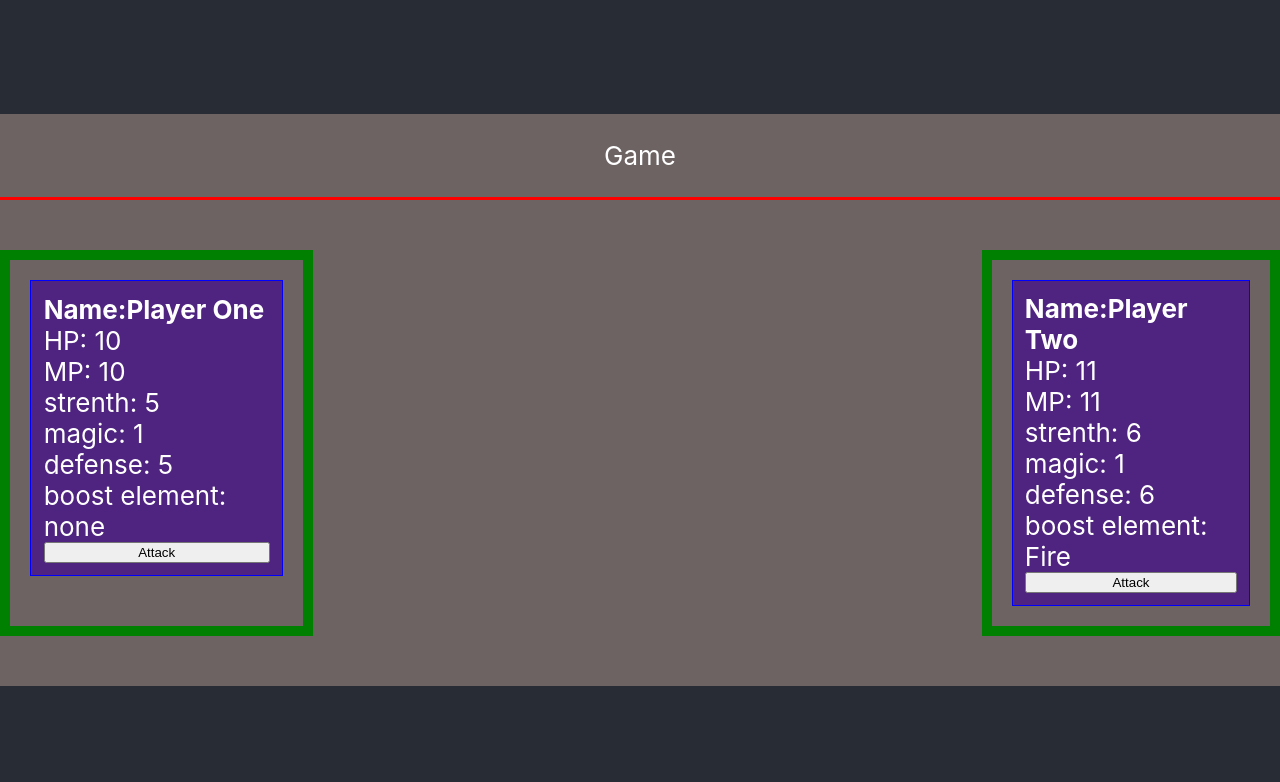
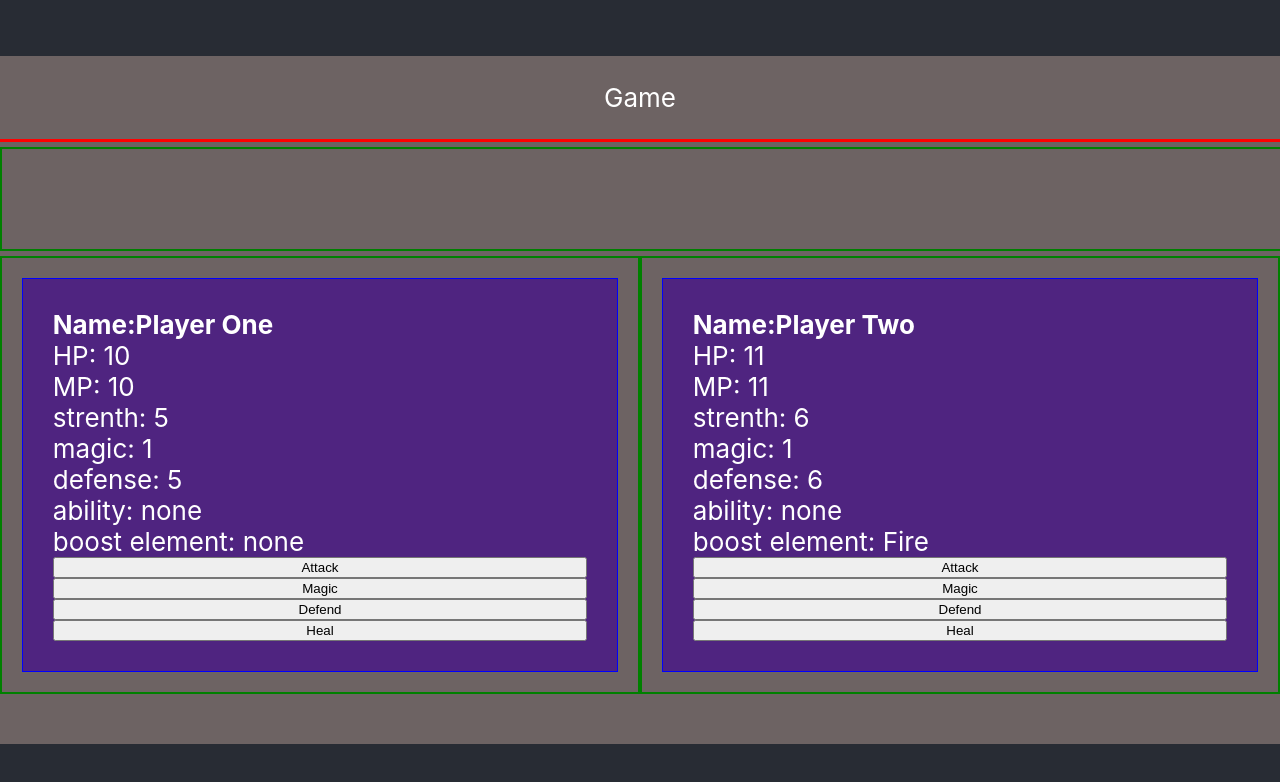
Before and after one commit to b-blom/react-sandbox, a React (Create React App) app: page / in a window 1280 px wide. Shown: the top 782 px of the page. Built offline with nearby package versions, Linux system fonts and the light colour scheme.

Commit message:
replace currentAction with actionMessage (cleaner design) and add functionality to all PlayerMenu buttons

```diff
--- a/src/game/Game.css
+++ b/src/game/Game.css
@@ -2,17 +2,36 @@
   background-color: rgb(109, 99, 99);
   width: 100%;
 }
+.play-field-wrapper{
+  display: flex;
+  flex-direction: column;
+  border-top: 3px solid red;
+}
 
 .play-field {
-  border-top: 3px solid red;
-  padding-top: 50px;
   padding-bottom: 50px;
   display: flex;
   flex-direction: row;
   justify-content: space-between;
 }
 .board-element {
-  width: 30%px;
-  border: 10px solid green;
-  padding: 20px
+  width: 50%;
+  border: 2px solid green;
+  padding: 20px;
+  margin-top: 5px;
 }
+
+.action-board {
+  width: 100%;
+  height: 100px;
+  padding: 0;
+}
+
+.action-board > div {
+  margin:0;
+}
+
+.action-board > div > p {
+  margin: 0;
+  padding: 0;
+}
--- a/src/game/Game.jsx
+++ b/src/game/Game.jsx
@@ -1,6 +1,6 @@
 import React, { useState } from 'react';
 import PlayerMenu from './gameComponents/PlayerMenu';
-import CurrentAction from './gameComponents/CurrentAction';
+import ActionMessage from "./gameComponents/ActionMessage";
 import "./Game.css";
 
 export default function Game() {
@@ -13,8 +13,11 @@ export default function Game() {
     strength: 5,
     magicPower: 1,
     defense: 5,
+    ability: `none`,
     boostElement: `none`,
-    target: 1
+    shield: false,
+    target: 1,
+    maxHp: 10
   },
   {
     playerId: 1,
@@ -24,27 +27,72 @@ export default function Game() {
     strength: 6,
     magicPower: 1,
     defense: 6,
+    ability: `none`,
     boostElement: `Fire`,
-    target: 0
+    target: 0,
+    maxHp: 10
 
   }]);
 
-  const [currentAction, setcurrentAction] = useState(null);
+  const [actionMessage, setactionMessage] = useState(null);
+  const performAction = (action) => {
 
-  const performAction = (action) => {
+    // If player uses a status ability (like shield, reflect, berserk etc)
+    // this shitch mode will set this status before battle action takes place
+    console.log("action", action);
+    if (playerArray[action.target].ability === "shield") {
+      setactionMessage(`${action.target} is shielded, Mo damage given :()`);
+      return;
+    }
+
+    // TODO: implement code to revert ability
+
     var spreadTarget = { ...playerArray[action.target] };
     spreadTarget.hp = playerArray[action.target].hp - action.impact;
 
     var newArray = [...playerArray];
     newArray[action.target] = spreadTarget;
     setplayerArray(newArray);
-    setcurrentAction(action);
+    setactionMessage(` ${action.attacker} ${action.action} ${action.target} for ${action.impact}`);
+
   };
 
+  const performAbility = (action) => {
+    if (action.ability === null) {
+      console.warn("action.abiliy is null and should never be null in this scenario");
+      return;
+    }
+
+    var spreadTarget = { ...playerArray[action.target] };
+
+    if (action.ability === "shield") {
+      spreadTarget.ability = action.ability;
+    }
+    if (action.ability === "heal") {
+      spreadTarget.hp = spreadTarget.maxHp;
+    }
+    var newArray = [...playerArray];
+    newArray[action.target] = spreadTarget;
+    setplayerArray(newArray);
+    setactionMessage(`${action.attacker} ${action.action} ${action.attacker}`);
+
+  };
+
+
+  console.log("actionMessage", actionMessage);
   return (
     <div className="game-wrapper">
       <p>Game</p>
+      <div className="play-field-wrapper">
+        <div className="board-element action-board">
+          {actionMessage != null &&
+            <ActionMessage message={actionMessage}
+              clear={() => { setactionMessage(null); }} />
+          }
+
+        </div>
         <div className="play-field">
+
           {playerArray[0] &&
             <div className="board-element">
               <PlayerMenu
@@ -52,14 +100,9 @@ export default function Game() {
                 performAction={(action) => {
                   performAction(action);
                 }}
-            />
-          </div>
-        }
-        {currentAction != null &&
-          <div className="board-element">
-            <CurrentAction
-              currentAction={currentAction}
-              clear={() => setcurrentAction(null)}
+                performAbility={(action) => {
+                  performAbility(action);
+                }}
               />
             </div>
           }
@@ -70,10 +113,14 @@ export default function Game() {
                 performAction={(action) => {
                   performAction(action);
                 }}
+                performAbility={(action) => {
+                  performAbility(action);
+                }}
               />
             </div>
           }
         </div>
       </div >
+    </div>
   );
 }
--- /dev/null
+++ b/src/game/gameComponents/ActionMessage.jsx
@@ -0,0 +1,12 @@
+import React from 'react';
+
+export default function CurrentAction(props) {
+  console.log("current action props", props);
+  return (
+
+    <div className="board-element action-board">
+      {props.message && <p><strong>{props.message}</strong></p>}
+      <button onClick={props.clear}>clear</button>
+    </div >
+  );
+}
--- a/src/game/gameComponents/CurrentAction.jsx
+++ /dev/null
@@ -1,11 +0,0 @@
-import React from 'react'
-
-export default function CurrentAction(props) {
-  return (
-    <div>
-      <p><strong> {`${props.currentAction.attacker} ${props.currentAction.action} ${props.currentAction.target} for ${props.currentAction.impact}`}  </strong></p>
-
-      <button onClick={props.clear} >clear</button>
-    </div>
-  )
-}
--- a/src/game/gameComponents/PlayerMenu.jsx
+++ b/src/game/gameComponents/PlayerMenu.jsx
@@ -1,9 +1,9 @@
-import React from 'react'
+import React from 'react';
 
 export default function PlayerMenu(props) {
-  const elementExplanation = false
+  const elementExplanation = false;
 
-  console.log("playermenu props", props)
+  // console.log("playermenu props", props);
   return (
     <div className="action-menu">
       <p><strong>Name:{props.player.playerName} </strong></p>
@@ -12,45 +12,51 @@ export default function PlayerMenu(props) {
       <p>strenth: <span>{props.player.strength}</span> </p>
       <p>magic: <span>{props.player.magicPower}</span> </p>
       <p>defense: <span>{props.player.defense}</span> </p>
+      <p>ability: <span>{props.player.ability}</span> </p>
       <p>boost element: <span>{props.player.boostElement}</span> </p>
 
       {/* TODO: create more types of boost and further refine explanation
                 Break elementExplanation into separate component. // ExplanationComponent(elementToBeExplained){return elementExplanation} */}
       {elementExplanation ?? <p>an element or artefact that can boost strength, defence, magic abilities and many more. </p> //
       }
+
       <button className="action-button" onClick={() => {
         props.performAction({
-          attacker: props.player.playerName,
+          attacker: props.player.playerId,
           target: props.player.target,
           action: "attack",
           impact: props.player.strength
-        })
+        });
+
       }}>Attack</button>
-      {/* <button className="action-button" onClick={() => {
+      <button className="action-button" onClick={() => {
+        console.log("player that perform action", props.player);
         props.performAction({
-          attacker: props.player.playerName,
-          defender: props.player.target,
+          attacker: props.player.playerId,
+          target: props.player.target,
           action: "uses magic attack on",
-          impact: props.player.strenght + props.player.magicPower
-        })
+          impact: props.player.magicPower
+        });
       }}>Magic</button>
+
       <button className="action-button" onClick={() => {
-        props.performAction({
-          attacker: props.player.playerName,
-          defender: props.player.target,
-          action: "uses 'full shield' on",
-          impact: "full shield"
-        })
+        props.performAbility({
+          attacker: props.player.playerId,
+          target: props.player.playerId,
+          action: "uses 'shield' on",
+          ability: "shield"
+        });
       }}>Defend</button>
+
       <button className="action-button" onClick={() => {
-        props.performAction({
-          attacker: props.player.playerName,
-          defender: props.player.playerName,
-          action: " uses health item on ",
-          impact: "full hp"
-        })
-      }}>Use Item</button>
- */}
+        props.performAbility({
+          attacker: props.player.playerId,
+          target: props.player.playerId,
+          action: " uses 'full heal' on ",
+          ability: "heal"
+        });
+      }}>Heal</button>
+
     </div>
-  )
+  );
 }
```
Lines whose indentation alone changed are shown as unchanged.
